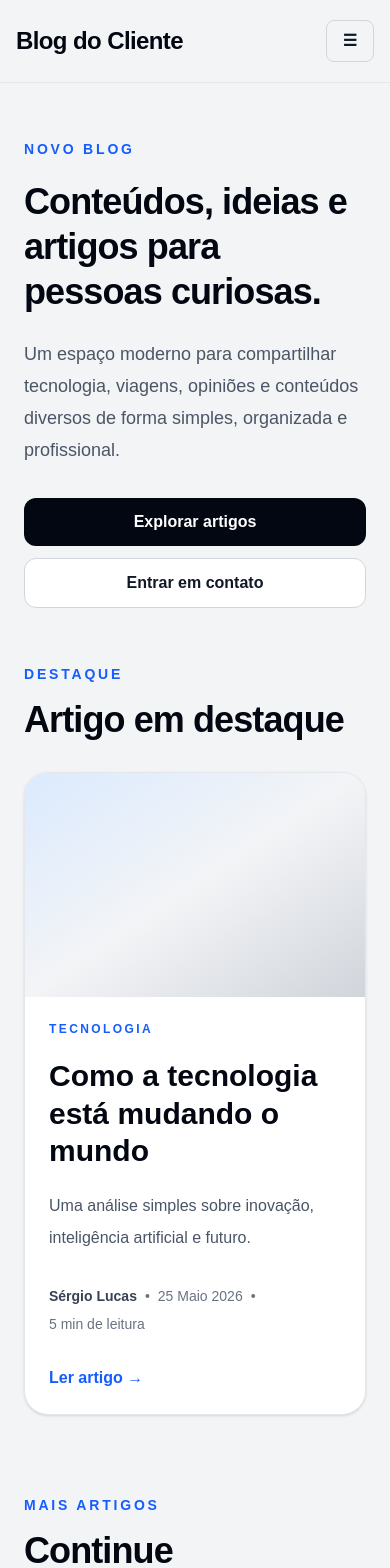
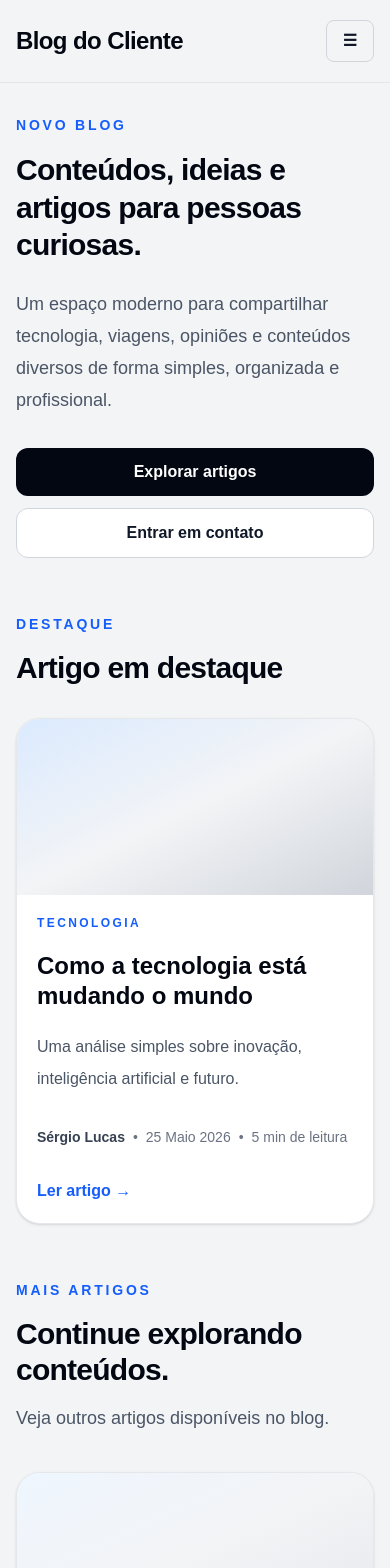
Before and after one commit to Sluquinhas/blog-cliente, a Next.js app: page / in a window 390 px wide. Shown: the top 1568 px of the page. Built offline with nearby package versions, Linux system fonts and the light colour scheme.

Commit message:
melhorias mobile e home responsiva

```diff
--- a/app/artigos/[slug]/page.tsx
+++ b/app/artigos/[slug]/page.tsx
@@ -42,7 +42,7 @@ export default async function ArtigoPage({ params }: Props) {
     <main className="min-h-screen bg-gray-100 text-gray-900 transition-colors dark:bg-gray-950 dark:text-white">
       <Navbar />
 
-      <article className="mx-auto max-w-4xl px-6 py-14 md:py-20">
+      <article className="mx-auto max-w-4xl px-4 pt-8 pb-14 sm:px-6 md:py-20">
         <Link
           href="/artigos"
           className="inline-block text-sm font-bold text-blue-600 transition hover:text-blue-700"
@@ -55,7 +55,7 @@ export default async function ArtigoPage({ params }: Props) {
             {artigo.categoria}
           </p>
 
-          <h1 className="mt-5 text-4xl font-black leading-tight tracking-tight text-gray-950 dark:text-white md:text-6xl">
+          <h1 className="mt-5 max-w-md text-3xl font-black leading-tight tracking-tight text-gray-950 dark:text-white sm:text-5xl md:max-w-none md:text-6xl">
             {artigo.titulo}
           </h1>
 
--- a/app/artigos/page.tsx
+++ b/app/artigos/page.tsx
@@ -29,16 +29,16 @@ export default function ArtigosPage() {
     <main className="min-h-screen bg-gray-100 text-gray-900 transition-colors dark:bg-gray-950 dark:text-white">
       <Navbar />
 
-      <section className="mx-auto max-w-6xl px-4 py-14 sm:px-6 md:py-20">
+      <section className="mx-auto max-w-6xl px-4 pt-8 pb-14 sm:px-6 md:py-20">
         <p className="mb-4 text-sm font-semibold uppercase tracking-[0.2em] text-blue-600">
           Artigos
         </p>
 
-        <h1 className="text-4xl font-black tracking-tight text-gray-950 dark:text-white sm:text-5xl">
+        <h1 className="max-w-md text-3xl font-black leading-tight tracking-tight text-gray-950 dark:text-white sm:text-5xl md:max-w-none md:text-6xl">
           Explore todos os conteúdos publicados.
         </h1>
 
-        <p className="mt-6 max-w-2xl text-lg leading-8 text-gray-600 dark:text-gray-400">
+        <p className="mt-6 max-w-2xl text-lg leading-8 text-gray-600 dark:text-gray-400 md:mt-8 md:text-xl md:leading-9">
           Veja os artigos disponíveis no blog, organizados por categoria e tema.
         </p>
 
@@ -86,7 +86,7 @@ export default function ArtigosPage() {
             ))}
           </div>
         ) : (
-          <div className="rounded-3xl border border-gray-200 bg-white p-10 text-center shadow-sm dark:border-gray-800 dark:bg-gray-900">
+          <div className="rounded-3xl border border-gray-200 bg-white p-5 text-center shadow-sm dark:border-gray-800 dark:bg-gray-900 sm:p-10">
             <h2 className="text-2xl font-bold text-gray-950 dark:text-white">
               Nenhum artigo encontrado
             </h2>
--- a/app/contato/page.tsx
+++ b/app/contato/page.tsx
@@ -6,21 +6,21 @@ export default function ContatoPage() {
     <main className="min-h-screen bg-gray-100 text-gray-900 transition-colors dark:bg-gray-950 dark:text-white">
       <Navbar />
 
-      <section className="mx-auto max-w-4xl px-4 py-14 sm:px-6 md:py-20">
+      <section className="mx-auto max-w-4xl px-4 pt-8 pb-14 sm:px-6 md:py-20">
         <p className="mb-4 text-sm font-semibold uppercase tracking-[0.2em] text-blue-600">
           Contato
         </p>
 
-        <h1 className="text-4xl font-black leading-tight tracking-tight text-gray-950 dark:text-white sm:text-5xl md:text-6xl">
+        <h1 className="max-w-md text-3xl font-black leading-tight tracking-tight text-gray-950 dark:text-white sm:text-5xl md:max-w-none md:text-6xl">
           Entre em contato.
         </h1>
 
-        <p className="mt-6 max-w-2xl text-lg leading-8 text-gray-600 dark:text-gray-400 md:text-xl md:leading-9">
+        <p className="mt-6 max-w-2xl text-lg leading-8 text-gray-600 dark:text-gray-400 md:mt-8 md:text-xl md:leading-9">
           Tem alguma dúvida, sugestão ou proposta? Entre em contato através dos
           canais abaixo.
         </p>
 
-        <div className="mt-10 rounded-3xl border border-gray-200 bg-white p-6 shadow-sm transition-colors dark:border-gray-800 dark:bg-gray-900 sm:p-8">
+        <div className="mt-10 rounded-3xl border border-gray-200 bg-white p-5 shadow-sm transition-colors dark:border-gray-800 dark:bg-gray-900 sm:p-8">
           <div className="space-y-6">
             <div>
               <p className="text-sm font-semibold uppercase tracking-wide text-blue-600">
--- a/app/page.tsx
+++ b/app/page.tsx
@@ -11,13 +11,13 @@ export default function Home() {
     <main className="min-h-screen bg-gray-100 text-gray-900 transition-colors dark:bg-gray-950 dark:text-white">
       <Navbar />
 
-      <section className="mx-auto max-w-6xl px-6 py-14 md:py-20">
+      <section className="mx-auto max-w-6xl px-4 pt-8 pb-14 sm:px-6 md:py-20">
         <div className="max-w-4xl">
-          <p className="mb-5 text-sm font-semibold uppercase tracking-[0.2em] text-blue-600">
+          <p className="mb-4 text-sm font-semibold uppercase tracking-[0.2em] text-blue-600">
             Novo blog
           </p>
 
-          <h1 className="text-4xl font-black leading-tight tracking-tight text-gray-950 dark:text-white sm:text-5xl md:text-7xl">
+          <h1 className="max-w-md text-3xl font-black leading-tight tracking-tight text-gray-950 dark:text-white sm:text-5xl md:max-w-none md:text-7xl">
             Conteúdos, ideias e artigos para pessoas curiosas.
           </h1>
 
@@ -44,13 +44,13 @@ export default function Home() {
         </div>
       </section>
 
-      <section className="mx-auto max-w-6xl px-6 pb-20">
+      <section className="mx-auto max-w-6xl px-4 pb-14 sm:px-6 md:pb-20">
         <div className="mb-8">
           <p className="mb-4 text-sm font-semibold uppercase tracking-[0.2em] text-blue-600">
             Destaque
           </p>
 
-          <h2 className="text-4xl font-black tracking-tight text-gray-950 dark:text-white">
+          <h2 className="text-3xl font-black tracking-tight text-gray-950 dark:text-white sm:text-4xl">
             Artigo em destaque
           </h2>
         </div>
@@ -59,14 +59,14 @@ export default function Home() {
           href={`/artigos/${artigoDestaque.slug}`}
           className="group grid overflow-hidden rounded-3xl border border-gray-200 bg-white shadow-sm transition-all duration-300 hover:-translate-y-1 hover:shadow-2xl dark:border-gray-800 dark:bg-gray-900 lg:grid-cols-2"
         >
-          <div className="min-h-56 bg-gradient-to-br from-blue-100 via-gray-100 to-gray-300 transition-transform duration-300 group-hover:scale-105 dark:from-gray-800 dark:via-gray-900 dark:to-gray-950 sm:min-h-72" />
+          <div className="min-h-44 bg-gradient-to-br from-blue-100 via-gray-100 to-gray-300 transition-transform duration-300 group-hover:scale-105 dark:from-gray-800 dark:via-gray-900 dark:to-gray-950 sm:min-h-72" />
 
-          <div className="flex flex-col p-6 sm:p-8 md:p-10">
+          <div className="flex flex-col p-5 sm:p-8 md:p-10">
             <p className="text-xs font-bold uppercase tracking-[0.2em] text-blue-600">
               {artigoDestaque.categoria}
             </p>
 
-            <h3 className="mt-5 text-3xl font-black leading-tight text-gray-950 dark:text-white sm:text-4xl">
+            <h3 className="mt-5 text-2xl font-black leading-tight text-gray-950 dark:text-white sm:text-4xl">
               {artigoDestaque.titulo}
             </h3>
 
@@ -78,13 +78,9 @@ export default function Home() {
               <span className="font-semibold text-gray-700 dark:text-gray-300">
                 {artigoDestaque.autor}
               </span>
-
               <span>•</span>
-
               <span>{artigoDestaque.data}</span>
-
               <span>•</span>
-
               <span>{artigoDestaque.tempoLeitura}</span>
             </div>
 
@@ -95,13 +91,13 @@ export default function Home() {
         </a>
       </section>
 
-      <section id="artigos" className="mx-auto max-w-6xl px-6 pb-24">
-        <div className="mb-14">
+      <section id="artigos" className="mx-auto max-w-6xl px-4 pb-24 sm:px-6">
+        <div className="mb-10 md:mb-14">
           <p className="mb-4 text-sm font-semibold uppercase tracking-[0.2em] text-blue-600">
             Mais artigos
           </p>
 
-          <h2 className="text-4xl font-black tracking-tight text-gray-950 dark:text-white md:text-5xl">
+          <h2 className="max-w-md text-3xl font-black tracking-tight text-gray-950 dark:text-white sm:text-4xl md:max-w-none md:text-5xl">
             Continue explorando conteúdos.
           </h2>
 
--- a/app/sobre/page.tsx
+++ b/app/sobre/page.tsx
@@ -6,23 +6,23 @@ export default function SobrePage() {
     <main className="min-h-screen bg-gray-100 text-gray-900 transition-colors dark:bg-gray-950 dark:text-white">
       <Navbar />
 
-      <section className="mx-auto max-w-5xl px-4 py-14 sm:px-6 md:py-20">
+      <section className="mx-auto max-w-5xl px-4 pt-8 pb-14 sm:px-6 md:py-20">
         <p className="mb-4 text-sm font-semibold uppercase tracking-[0.2em] text-blue-600">
           Sobre o blog
         </p>
 
-        <h1 className="text-4xl font-black leading-tight tracking-tight text-gray-950 dark:text-white sm:text-5xl md:text-6xl">
+        <h1 className="max-w-md text-3xl font-black leading-tight tracking-tight text-gray-950 dark:text-white sm:text-5xl md:max-w-none md:text-6xl">
           Um espaço moderno para compartilhar ideias.
         </h1>
 
-        <p className="mt-8 max-w-3xl text-lg leading-8 text-gray-600 dark:text-gray-400">
+        <p className="mt-6 max-w-3xl text-lg leading-8 text-gray-600 dark:text-gray-400 md:mt-8">
           Este blog foi criado para publicar conteúdos sobre tecnologia,
           viagens, opiniões e temas diversos de forma organizada, moderna e
           agradável para leitura.
         </p>
 
-        <div className="mt-12 grid gap-6 md:grid-cols-3">
-          <div className="rounded-3xl border border-gray-200 bg-white p-6 shadow-sm dark:border-gray-800 dark:bg-gray-900">
+        <div className="mt-10 grid gap-4 md:mt-12 md:grid-cols-3 md:gap-6">
+          <div className="rounded-3xl border border-gray-200 bg-white p-5 shadow-sm dark:border-gray-800 dark:bg-gray-900 sm:p-6">
             <h2 className="text-xl font-black text-gray-950 dark:text-white">
               Tecnologia
             </h2>
@@ -33,7 +33,7 @@ export default function SobrePage() {
             </p>
           </div>
 
-          <div className="rounded-3xl border border-gray-200 bg-white p-6 shadow-sm dark:border-gray-800 dark:bg-gray-900">
+          <div className="rounded-3xl border border-gray-200 bg-white p-5 shadow-sm dark:border-gray-800 dark:bg-gray-900 sm:p-6">
             <h2 className="text-xl font-black text-gray-950 dark:text-white">
               Viagens
             </h2>
@@ -44,13 +44,14 @@ export default function SobrePage() {
             </p>
           </div>
 
-          <div className="rounded-3xl border border-gray-200 bg-white p-6 shadow-sm dark:border-gray-800 dark:bg-gray-900">
+          <div className="rounded-3xl border border-gray-200 bg-white p-5 shadow-sm dark:border-gray-800 dark:bg-gray-900 sm:p-6">
             <h2 className="text-xl font-black text-gray-950 dark:text-white">
               Opinião
             </h2>
 
             <p className="mt-4 leading-7 text-gray-600 dark:text-gray-400">
-              Reflexões sobre sociedade, comportamento, criatividade e cotidiano.
+              Reflexões sobre sociedade, comportamento, criatividade e
+              cotidiano.
             </p>
           </div>
         </div>
```
